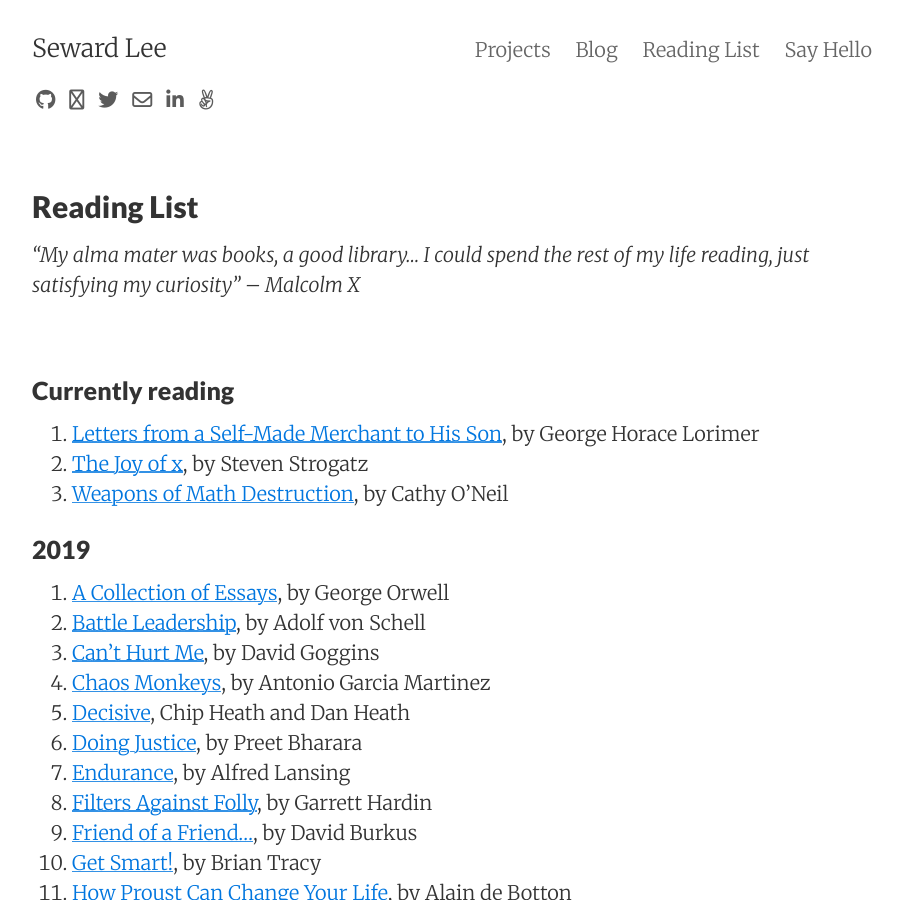
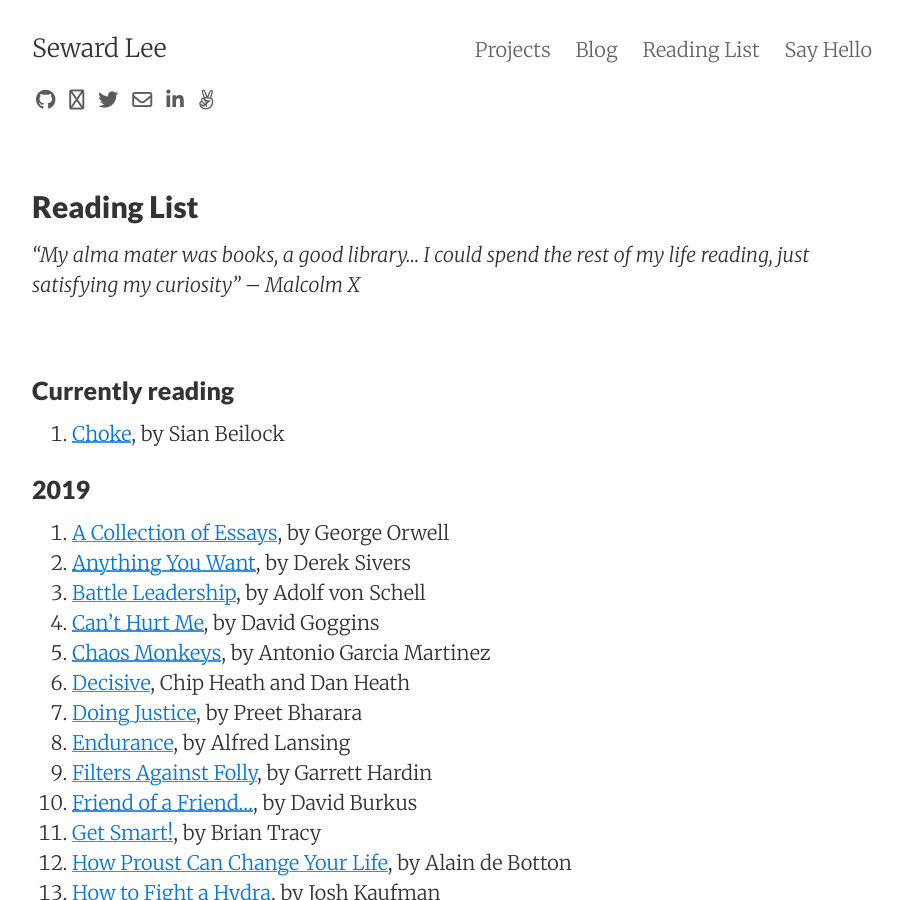
Before and after one commit to sewardlee337/sewardlee337.github.io, a Jekyll site: the page built from readinglist.md, in a window 1280 px wide and 900 px high. Shown: the whole window, without its empty margins (188-1091 px from the left). Built offline with Jekyll 4.4.1, drawn with Linux system fonts in a browser that asks for light colours; nearby versions of some CDN libraries.

Commit message:
update reading list

```diff
--- a/readinglist.md
+++ b/readinglist.md
@@ -12,14 +12,13 @@
 
 ### Currently reading
 
-1. [Letters from a Self-Made Merchant to His Son](https://amzn.to/2ngNscP), by George Horace Lorimer
-1. [The Joy of x](https://amzn.to/2YRPHog), by Steven Strogatz
-1. [Weapons of Math Destruction](https://amzn.to/33Q387F), by Cathy O'Neil
+1. [Choke](https://amzn.to/34yj6mp), by Sian Beilock
 
 
 ### 2019
 
 1. [A Collection of Essays](https://amzn.to/2WbSfsN), by George Orwell
+1. [Anything You Want](https://amzn.to/33zGjEQ), by Derek Sivers
 1. [Battle Leadership](https://amzn.to/2Ix8nSl), by Adolf von Schell
 1. [Can't Hurt Me](https://amzn.to/2SWPEoM), by David Goggins
 1. [Chaos Monkeys](https://amzn.to/2qT79JF), by Antonio Garcia Martinez
```
